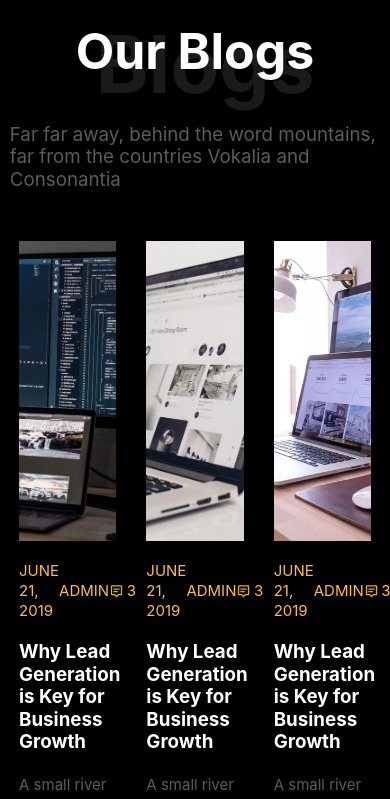
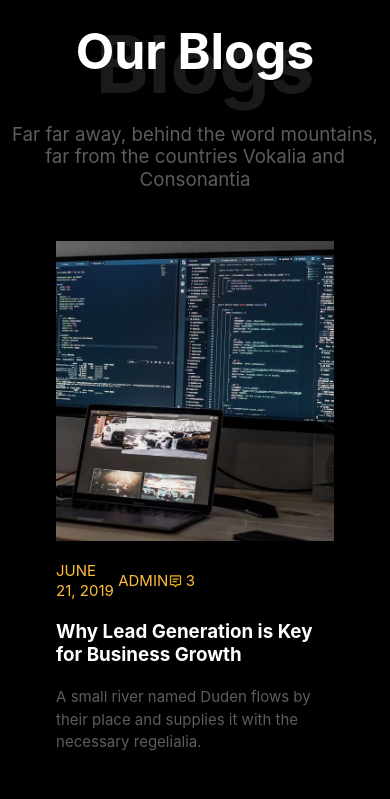
Before and after one commit to mohsenSeyedi/Me.com, a React (Create React App) app: page / in a window 390 px wide. Shown: the part 5900-6699 px from the top of the page. Built offline with nearby package versions, Linux system fonts and the light colour scheme.

Commit message:
Responsive blogs component

```diff
--- a/src/components/Header/Blogs/Blog.jsx
+++ b/src/components/Header/Blogs/Blog.jsx
@@ -9,7 +9,7 @@ export default function Blog(props) {
               <img className="w-full h-full object-cover" src={`${props.img}`} alt="" />
             </a>
             <div className="blog-text mt-8">
-                <div className="w-9/12 flex items-center justify-between mt-4 text-2xl mb-8">
+                <div className="w-9/12 flex items-center justify-between mt-4 text-2xl mb-8 lg:w-11/12 md:w-1/2">
                     <span className="text-yellow-color">JUNE 21, 2019</span>
                     <span className="text-yellow-color">ADMIN</span>
                     <a href="#" className="flex items-center text-yellow-color">
--- a/src/components/Header/Blogs/Blogs.jsx
+++ b/src/components/Header/Blogs/Blogs.jsx
@@ -11,10 +11,10 @@ export default function Blogs() {
         <div className="w-[95%] flex flex-col items-center justify-center">
             <div className="flex flex-col items-center justify-center">
                 <h4 className="header-text before:content-['Blogs'] before:mt-[-1rem] before:left-[2rem]">Our Blogs</h4>
-                <p className="text-3xl mt-14">Far far away, behind the word mountains, far from the countries Vokalia and Consonantia</p>
+                <p className="text-3xl mt-14 text-center">Far far away, behind the word mountains, far from the countries Vokalia and Consonantia</p>
             </div>
             <div className="w-full flex items-center justify-center mt-20">
-                <div className="w-[95%] h-auto grid grid-cols-3 gap-12">
+                <div className="w-[95%] h-auto grid grid-cols-3 gap-12 md:w-[75%] md:grid-cols-1 md:gap-20">
                     {blogs.map(blog => (
                         <Blog key={blog.id} {...blog}/>
                     ))}
```
